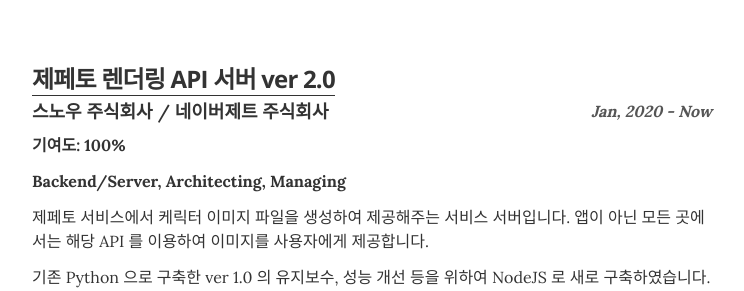
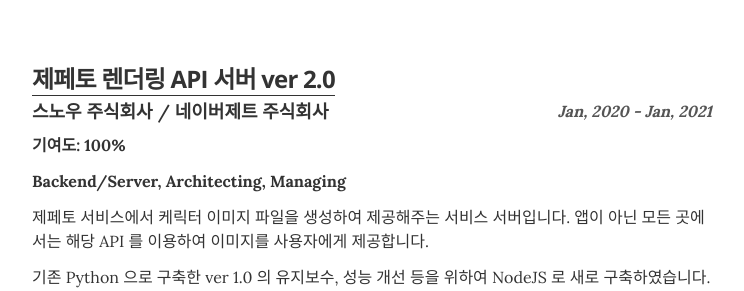
Before and after one commit to und3rs/resume_kr, a Jekyll site: the page built from index.html, in a window 1280 px wide and 900 px high, scrolled down 3670 px. Shown: the part 159-450 px from the top of the window, without its empty margins (268-1012 px from the left). Built offline with Jekyll 4.4.1, drawn with Linux system fonts in a browser that asks for light colours.

Commit message:
Update professional_projects.yml

```diff
--- a/_data/professional_projects.yml
+++ b/_data/professional_projects.yml
@@ -24,7 +24,7 @@
 
 - project: 제페토 렌더링 API 서버 ver 2.0
   corp: 스노우 주식회사 / 네이버제트 주식회사
-  duration: Jan, 2020 - Now
+  duration: Jan, 2020 - Jan, 2021
   contribution: 100
   position: Backend/Server, Architecting, Managing
   url: https://render-api.zepeto.io
```
